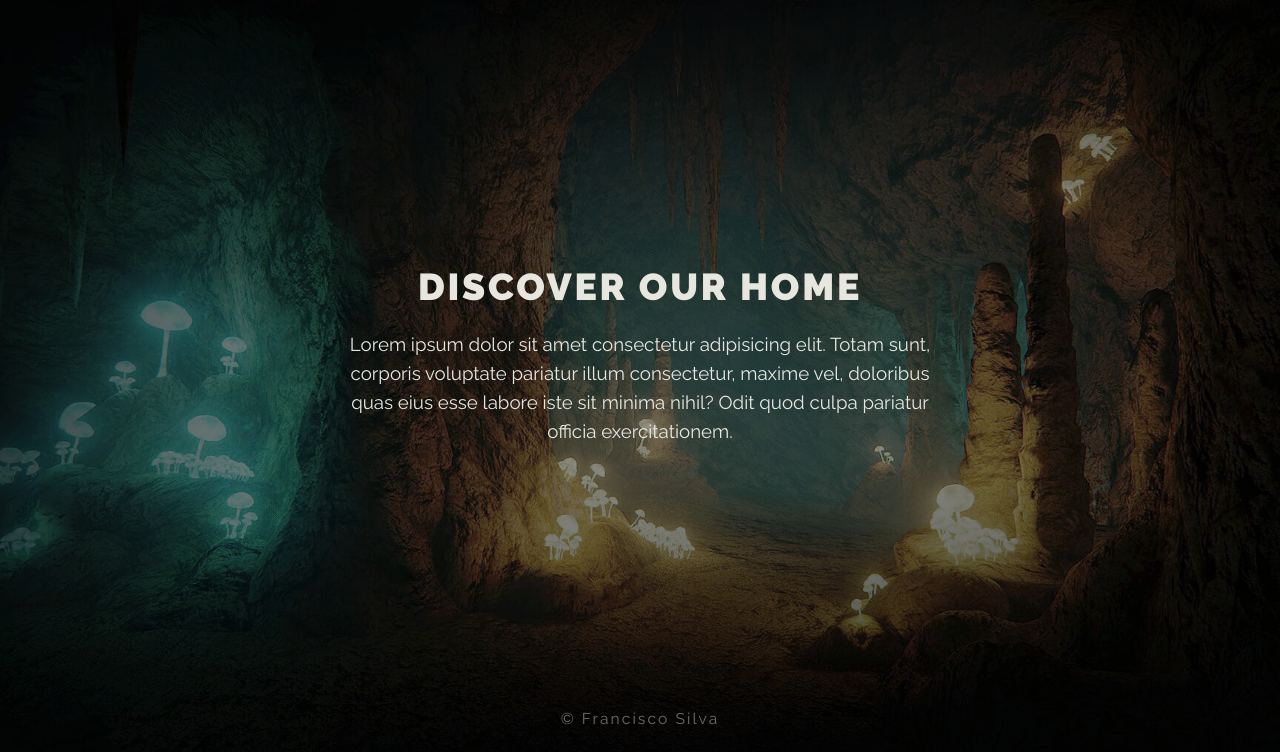
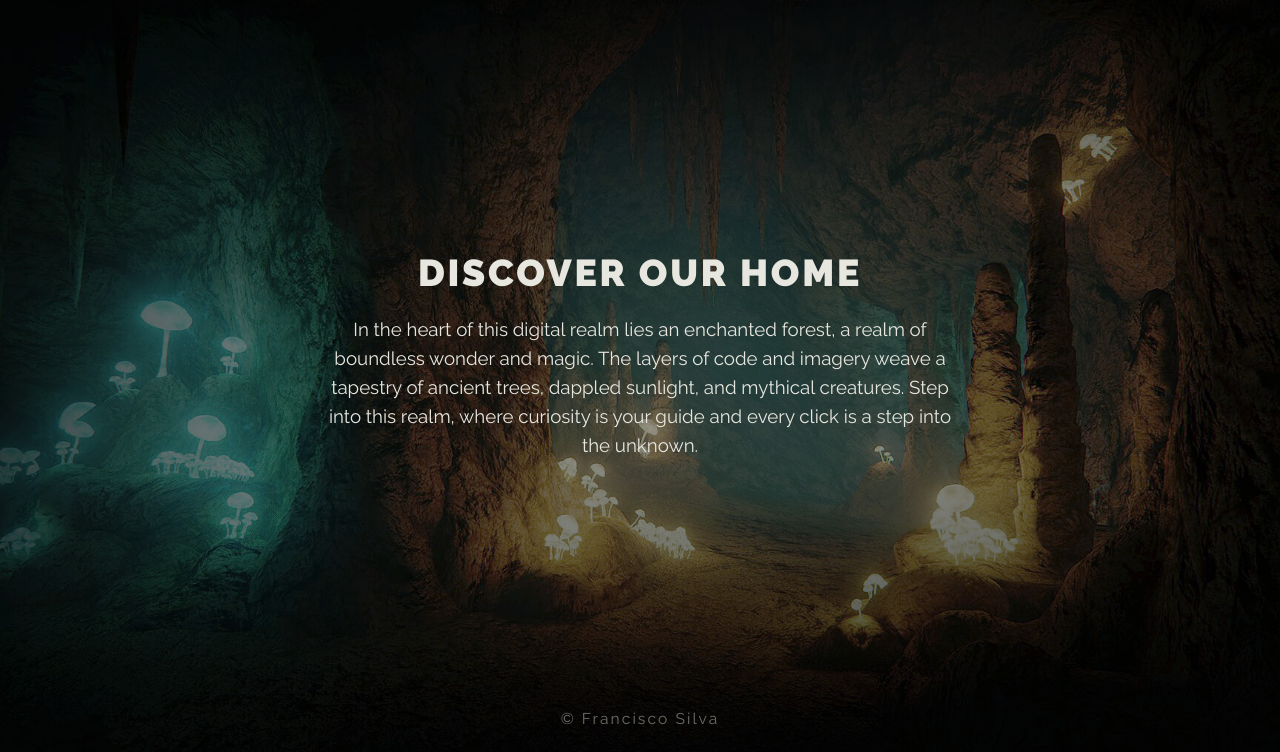
Before and after one commit to Burntroll/magic-forest, a plain HTML site: page index.html in a window 1280 px wide. Shown: the part 848-1600 px from the top of the page. Drawn offline with Linux system fonts and the light colour scheme.

Commit message:
Add text to p

```diff
--- a/index.html
+++ b/index.html
@@ -37,7 +37,7 @@
         <article class="main-article" style="background-image: url(img/dungeon.jpg)">
           <div class="main-article__content">
             <h2 class="main-article__header">Discover our home</h2>
-            <p class="main-article__paragraph">Lorem ipsum dolor sit amet consectetur adipisicing elit. Totam sunt, corporis voluptate pariatur illum consectetur, maxime vel, doloribus quas eius esse labore iste sit minima nihil? Odit quod culpa pariatur officia exercitationem.</p>
+            <p class="main-article__paragraph">In the heart of this digital realm lies an enchanted forest, a realm of boundless wonder and magic. The layers of code and imagery weave a tapestry of ancient trees, dappled sunlight, and mythical creatures. Step into this realm, where curiosity is your guide and every click is a step into the unknown.</p>
           </div>
           <div class="copyright">© Francisco Silva</div>
         </article>
```
